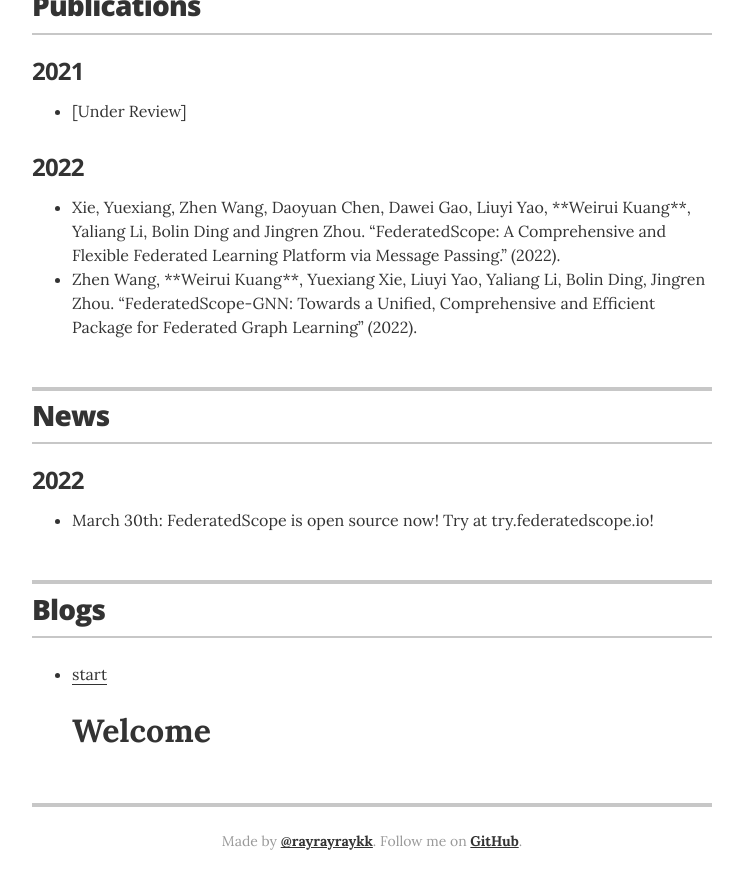
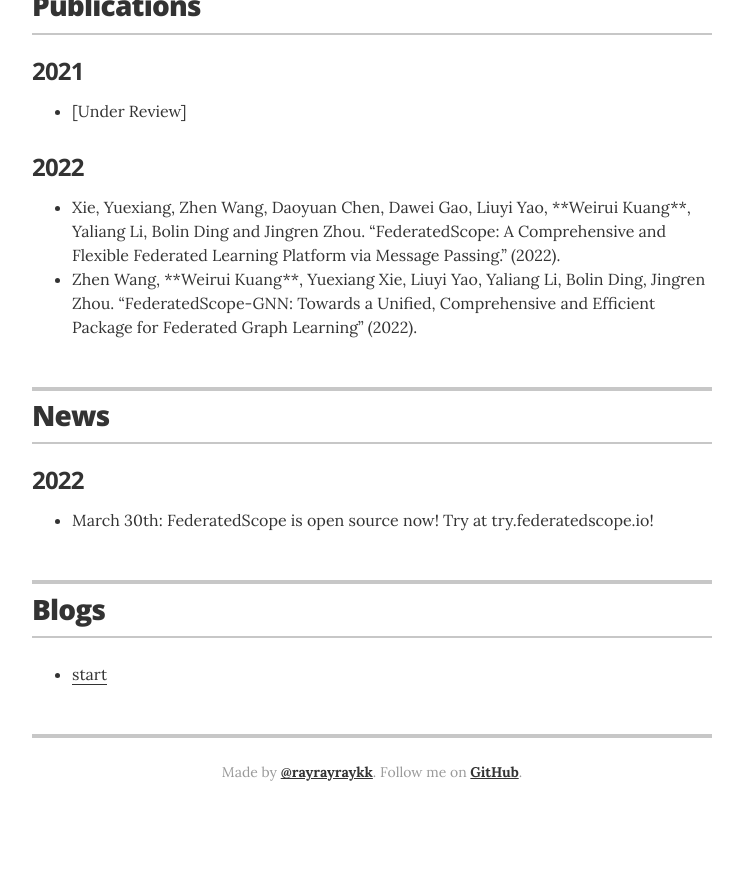
Before and after one commit to rayrayraykk/weiruikuang, a Jekyll site: the page built from index.html, in a window 1280 px wide and 900 px high, scrolled down 1346 px. Shown: the top 889 px of the window, without its empty margins (268-1011 px from the left). Built offline with Jekyll 4.4.1, drawn with Linux system fonts in a browser that asks for light colours; after the commit the page ends 2177 px from its top, so only the background shows below that.

Commit message:
Fix url bugs

```diff
--- a/_config.yml
+++ b/_config.yml
@@ -2,9 +2,8 @@
 title: "Weirui Kuang's Homepage"
 description: "Learner."
 
-# Collections
-#collections:
-#  - posts
+# Project name
+user_name: weiruikuang
 
 # Build settings
 markdown: kramdown
--- a/_layouts/resume.html
+++ b/_layouts/resume.html
@@ -292,8 +292,8 @@
           <ul class="resume-item-list">
           {% for post in site.posts %}
             <li>
-              <a href="{{ post.url }}">{{ post.title }}</a>
-              {{ post.excerpt }}
+              <a href="{{site.user_name}}/{{ post.url }}">{{ post.title }}</a>
+              <!--{{ post.excerpt }}-->
             </li>
           {% endfor %}
           </ul>
```
